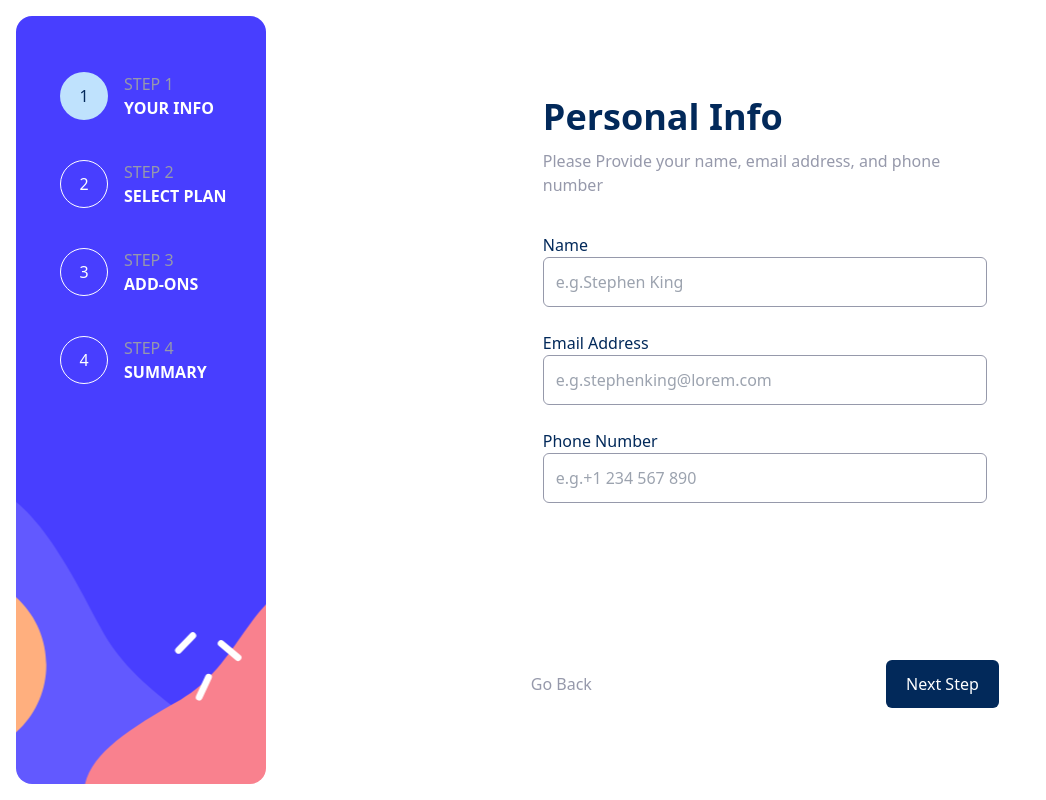
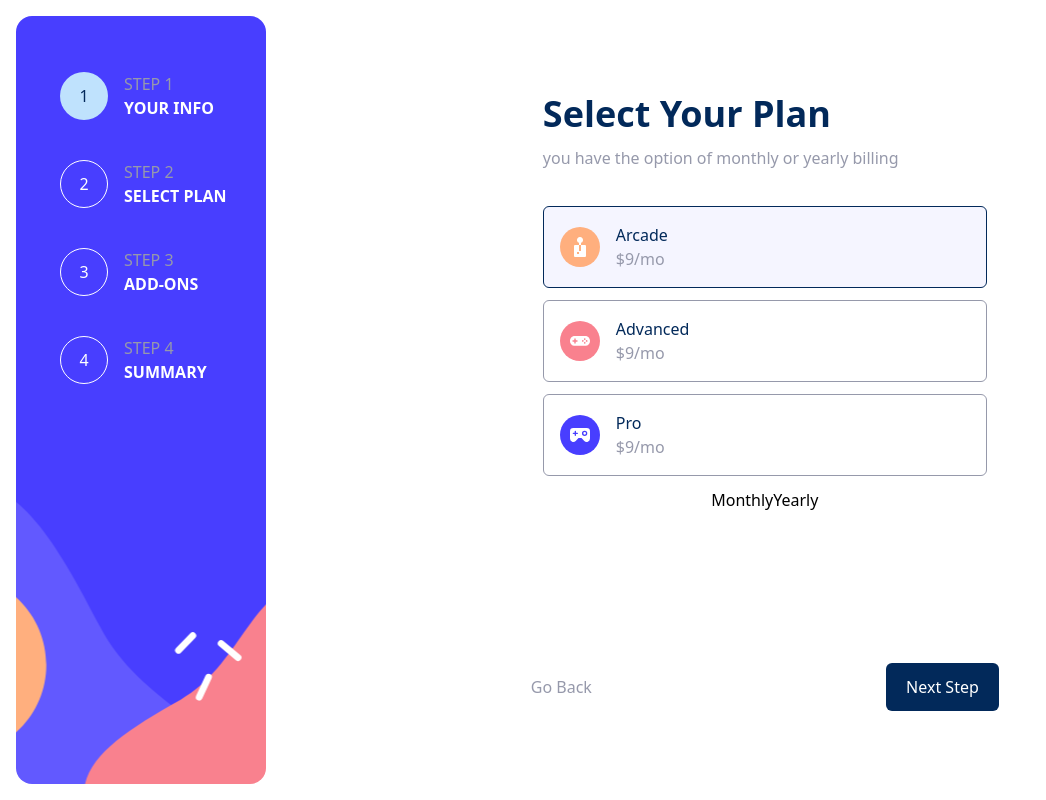
Before and after one commit to Mirtineh/multi-step-form, a React (Vite) app: page / in a window 1280 px wide. Shown: the whole page, without its empty margins (0-1046 px from the left). Built offline with nearby package versions, Linux system fonts and the light colour scheme.

Commit message:
content is refactored and plan markup finished

```diff
--- a/src/App.tsx
+++ b/src/App.tsx
@@ -1,5 +1,6 @@
 import "./App.css";
 import PersonalInfo from "./components/PersonalInfo";
+import SelectPlan from "./components/SelectPlan";
 import Stage from "./components/Stage";
 function App() {
   return (
@@ -11,7 +12,8 @@ function App() {
         <div className="bg-magnolia sm:bg-white h-full w-full relative">
           <div className="flex flex-col justify-between items-center absolute sm:static w-full sm:w-[500px] h-auto sm:h-full -top-16 bottom-0 sm:justify-around mx-auto">
             <div className="w-[345px] sm:w-full h-fit  p-7 rounded-md bg-white">
-              <PersonalInfo />
+              {/* <PersonalInfo /> */}
+              <SelectPlan />
             </div>
             <div className="flex justify-between w-full px-4 py-6 bg-white">
               <button className="text-cool-gray hover:text-marine-blue">
--- /dev/null
+++ b/src/components/Content.tsx
@@ -0,0 +1,27 @@
+import { FunctionComponent } from "react";
+
+interface ContentProps {
+  header: string;
+  description: string;
+  children: React.ReactNode;
+}
+
+const Content: FunctionComponent<ContentProps> = ({
+  header,
+  description,
+  children,
+}) => {
+  return (
+    <>
+      <h1 className="text-marine-blue font-bold text-2xl sm:text-4xl">
+        {header}
+      </h1>
+      <p className="text-cool-gray mt-3">{description}</p>
+      <div className="flex flex-col gap-3 sm:gap-6 mt-5 sm:mt-9">
+        {children}
+      </div>
+    </>
+  );
+};
+
+export default Content;
--- a/src/components/PersonalInfo.tsx
+++ b/src/components/PersonalInfo.tsx
@@ -1,4 +1,5 @@
 import { FunctionComponent } from "react";
+import Content from "./Content";
 import Input from "./Input";
 
 interface PersonalInfoProps {}
@@ -6,17 +7,14 @@ interface PersonalInfoProps {}
 const PersonalInfo: FunctionComponent<PersonalInfoProps> = () => {
   return (
     <>
-      <h1 className="text-marine-blue font-bold text-2xl sm:text-4xl">
-        Personal Info
-      </h1>
-      <p className="text-cool-gray mt-3">
-        Please Provide your name, email address, and phone number
-      </p>
-      <div className="flex flex-col gap-3 sm:gap-6 mt-5 sm:mt-9">
+      <Content
+        header="Personal Info"
+        description="Please Provide your name, email address, and phone number."
+      >
         <Input label="Name" placeholder="e.g.Stephen King" />
         <Input label="Email Address" placeholder="e.g.stephenking@lorem.com" />
         <Input label="Phone Number" placeholder="e.g.+1 234 567 890" />
-      </div>
+      </Content>
     </>
   );
 };
--- /dev/null
+++ b/src/components/Plan.tsx
@@ -0,0 +1,48 @@
+import { FunctionComponent } from "react";
+import iconArcade from "../assets/images/icon-arcade.svg";
+import iconPro from "../assets/images/icon-pro.svg";
+import iconAdvanced from "../assets/images/icon-advanced.svg";
+
+interface PlanProps {
+  type: "arcade" | "advanced" | "pro";
+  isActive: boolean;
+}
+type plan = {
+  label: "Arcade" | "Advanced" | "pro";
+};
+
+const Plan: FunctionComponent<PlanProps> = ({ type, isActive }) => {
+  const plans = {
+    arcade: {
+      label: "Arcade",
+      icon: iconArcade,
+    },
+    advanced: {
+      label: "Advanced",
+      icon: iconAdvanced,
+    },
+    pro: {
+      label: "Pro",
+      icon: iconPro,
+    },
+  };
+  const { label, icon } = plans[type];
+  return (
+    <div
+      className={
+        "flex gap-4 border rounded-md p-4 " +
+        (isActive
+          ? "border-marine-blue bg-purplish-blue bg-opacity-5"
+          : "border-cool-gray")
+      }
+    >
+      <img src={icon} alt="" />
+      <div className="flex flex-col">
+        <p className="text-marine-blue font-medium">{label}</p>
+        <p className="text-cool-gray">$9/mo</p>
+      </div>
+    </div>
+  );
+};
+
+export default Plan;
--- a/src/components/SelectPlan.tsx
+++ b/src/components/SelectPlan.tsx
@@ -1,9 +1,29 @@
 import { FunctionComponent } from "react";
+import Content from "./Content";
+import iconArcade from "../assets/images/icon-arcade.svg";
+import Plan from "./Plan";
 
 interface SelectPlanProps {}
 
 const SelectPlan: FunctionComponent<SelectPlanProps> = () => {
-  return <>Select</>;
+  return (
+    <>
+      <Content
+        header="Select Your Plan"
+        description="you have the option of monthly or yearly billing"
+      >
+        <div className="flex flex-col gap-3">
+          <Plan type="arcade" isActive={true} />
+          <Plan type="advanced" isActive={false} />
+          <Plan type="pro" isActive={false} />
+          <div className="flex justify-center">
+            <span>Monthly</span>
+            <span>Yearly</span>
+          </div>
+        </div>
+      </Content>
+    </>
+  );
 };
 
 export default SelectPlan;
```
